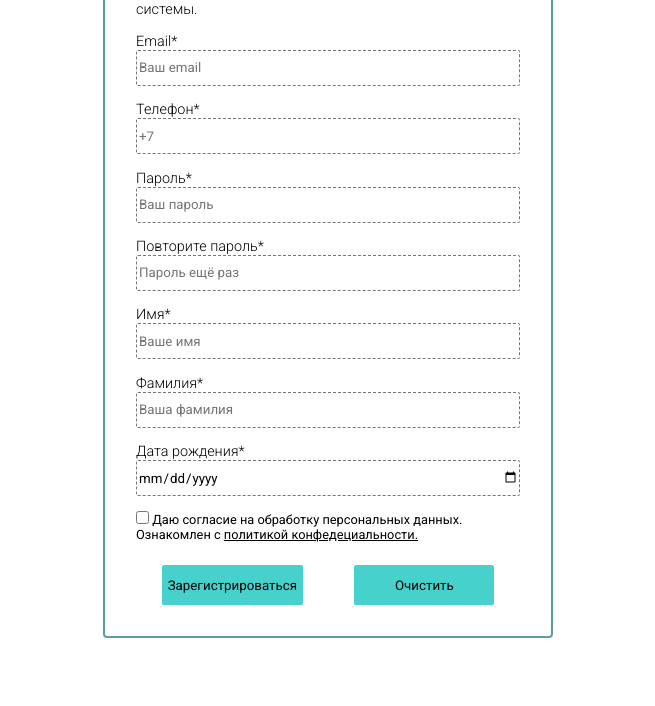
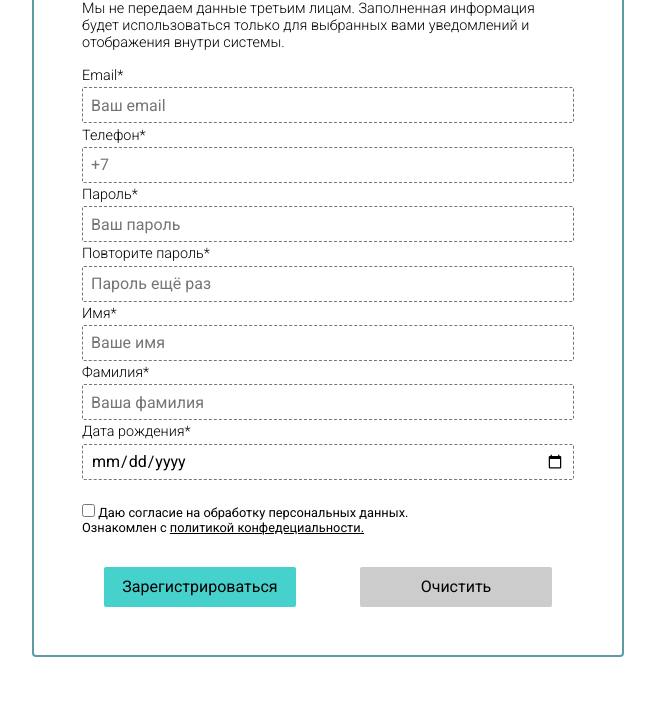
Before and after one commit to po1sonne/Form, a plain HTML site: page index.html in a window 1280 px wide. Shown: the part 145-851 px from the top of the page, without its empty margins (312-967 px from the left). Before the commit the page ends 800 px from the top, so only its background shows below. Drawn offline with Linux system fonts and the light colour scheme.

Commit message:
Adaptability is added

```diff
--- a/index.html
+++ b/index.html
@@ -52,7 +52,7 @@
 
       <div class="checkbox_wrapper">
         <input type="checkbox">
-        Даю согласие на обработку персональных данных. Ознакомлен с <a href="#">политикой конфедециальности.</a>
+        Даю согласие на обработку персональных данных. <br> Ознакомлен с <a href="#">политикой конфедециальности.</a>
       </div>
 
       <div class="btn_wrapper">
--- a/styles.css
+++ b/styles.css
@@ -8,46 +8,66 @@
 
 h1 {
   font-weight: 400;
+  font-size: clamp(1.5rem, 3vw, 2rem);
 }
 
 body {
-  margin-top: 4%;
+  margin-top: clamp(1rem, 4vw, 4rem);
+  padding: 1rem;
+  min-height: 100vh;
 }
 
+/* Контейнер для CQ */
 section {
+  container-type: inline-size;
   margin: 0 auto;
   outline-style: auto;
   outline-color: cadetblue;
-  outline-offset: 2em;
+  outline-offset: clamp(0.5rem, 2vw, 2rem);
+  width: 100%;
+  max-width: 540px;
+  padding: 1.5rem;
 }
 
-header p {
-  margin-top: 4%;
+header {
+  margin-bottom: 1rem;
+}
+
+header .text_content {
+  margin-top: 1rem;
+  font-size: clamp(0.8rem, 1.5vw, 0.9rem);
+  font-weight: 300;
 }
 
 .form_wrapper {
   display: flex;
-  flex-wrap: wrap;
-  justify-content: center;
-  margin-top: 4%;
+  flex-direction: column;
+  gap: 0.2rem;
+  margin-bottom: 0.2rem;
 }
-.text_content {
-  margin-right: auto;
-  font-size: 0.9em;
+
+.form_wrapper .text_content {
+  font-size: clamp(0.8rem, 1.5vw, 0.9rem);
   font-weight: 300;
 }
+
 .form_wrapper input {
   width: 100%;
-  height: 36px;
+  height: clamp(2rem, 5vw, 2.25rem);
   border-style: dashed;
   border-width: 1px;
   border-radius: 2px;
+  padding: 0.5rem;
+  font-size: clamp(0.8rem, 1.5vw, 1rem);
 }
 
 .checkbox_wrapper {
-  margin-top: 4%;
-  font-size: 0.8em;
+  margin-top: 1.5rem;
+  font-size: clamp(0.7rem, 1.2vw, 0.8rem);
+  display: block;
+  gap: 0.5rem;
 }
+
 .checkbox_wrapper a {
   color: black;
   text-decoration-line: underline;
@@ -56,87 +76,65 @@ header p {
 .btn_wrapper {
   display: flex;
   flex-wrap: wrap;
-  justify-content: space-around;
-  margin-top: 6%;
+  justify-content: center;
+  gap: 4rem;
+  margin-top: 2rem;
 }
+
 .btn_wrapper input {
-  min-width: 140px;
-  min-height: 40px;
+  width: clamp(10rem, 20vw, 12rem);
+  height: clamp(2rem, 5vw, 2.5rem);
   border-radius: 2px;
   border-width: 0;
   background-color: rgb(71, 209, 205);
   transition: background-color 0.6s, transform 0.1s;
+  cursor: pointer;
+  font-size: clamp(0.8rem, 1.5vw, 1rem);
 }
+
+.btn_wrapper input[type="reset"] {
+  background-color: #ccc;
+}
+
 .btn_wrapper input:hover {
   background-color: rgb(96, 157, 159);
 }
+
+.btn_wrapper input[type="reset"]:hover {
+  background-color: #aaa;
+}
+
 .btn_wrapper input:active {
   transform: scale3d(0.9, 0.9, 1);
 }
 
-TODO ниже переписать всё на CQ и >= вместо minmax
-
-@media (min-width: 190px) {
+/* Адаптивность через container queries */
+@container (min-width: 300px) {
   section {
-    width: 80%;
-    margin-top: 0;
+    width: 90%;
   }
 }
-@media (min-width: 280px) {
+
+@container (min-width: 500px) {
   section {
-    width: 80%;
-    margin-top: 10%;
+    width: 70%;
   }
 }
-@media (min-width: 360px) {
-  section {
-    width: 80%;
-    margin-top: 10%;
-  }
-}
-@media (min-width: 414px) {
-  section {
-    width: 80%;
-    margin-top: 10%;
-  }
-}
-@media (min-width: 768px) {
+
+@container (min-width: 700px) {
   section {
     width: 50%;
   }
 }
-@media (min-width: 820px) {
+
+@container (min-width: 900px) {
   section {
     width: 40%;
   }
 }
-@media (min-width: 912px) {
+
+@container (min-width: 1100px) {
   section {
-    width: 40%;
-    margin-top: 0;
+    width: 30%;
   }
 }
-@media (min-width: 1024px) {
-  section {
-    width: 40%;
-    margin-top: 0;
-  }
-}
-@media (min-width: 1280px) {
-  section {
-    width: 30%;
-    margin-top: 0;
-  }
-}
-@media (min-width: 1400px) {
-  section {
-    width: 25%;
-    margin-top: 0;
-  }
-}
-@media (min-width: 1620px) {
-  section {
-    width: 20%;
-    margin-top: 0;
-  }
-}
```
